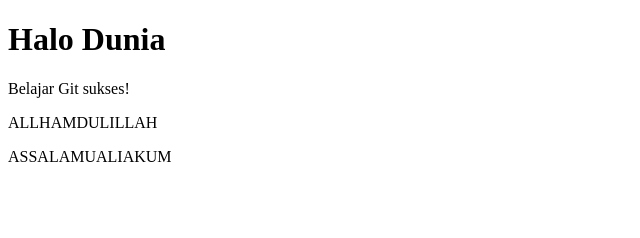
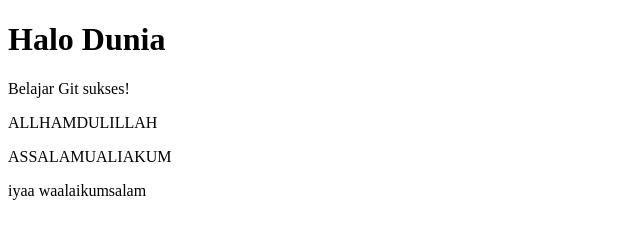
Before and after one commit to edorizki-wq/EdoRizki_241111043, a plain HTML site: page index.html in a window 1280 px wide. Shown: the whole page, without its empty margins (0-640 px from the left). Drawn offline with Linux system fonts and the light colour scheme.

Commit message:
tambah teks iyaa waalaikumsalam

```diff
--- a/index.html
+++ b/index.html
@@ -5,5 +5,6 @@
   <p>Belajar Git sukses!</p>
   <p>ALLHAMDULILLAH</p>
   <p>ASSALAMUALIAKUM</p>
+  <p>iyaa waalaikumsalam</p>
 </body>
 </html>
```
